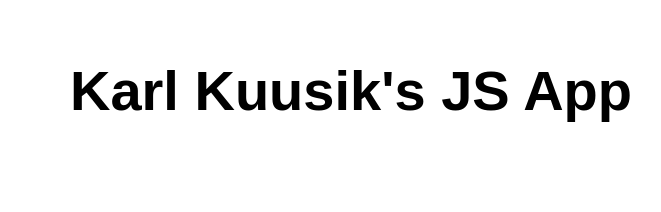
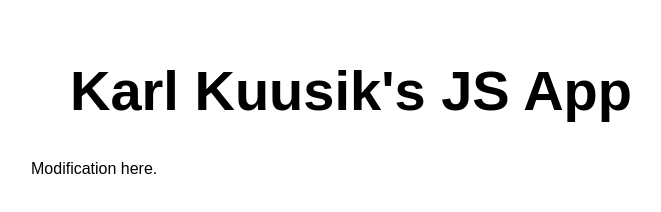
Before and after one commit to karlthrowaway/utcloud2021azapp, a plain HTML site: page index.html in a window 1280 px wide. Shown: the whole page, without its empty margins (289-950 px from the left). Drawn offline with Linux system fonts and the light colour scheme.

Commit message:
Update index.html

```diff
--- a/index.html
+++ b/index.html
@@ -11,6 +11,7 @@
 <body>
   <main>
     <h1>Karl Kuusik's JS App</h1>
+    <p>Modification here.</p>
   </main>
 </body>
 
```
